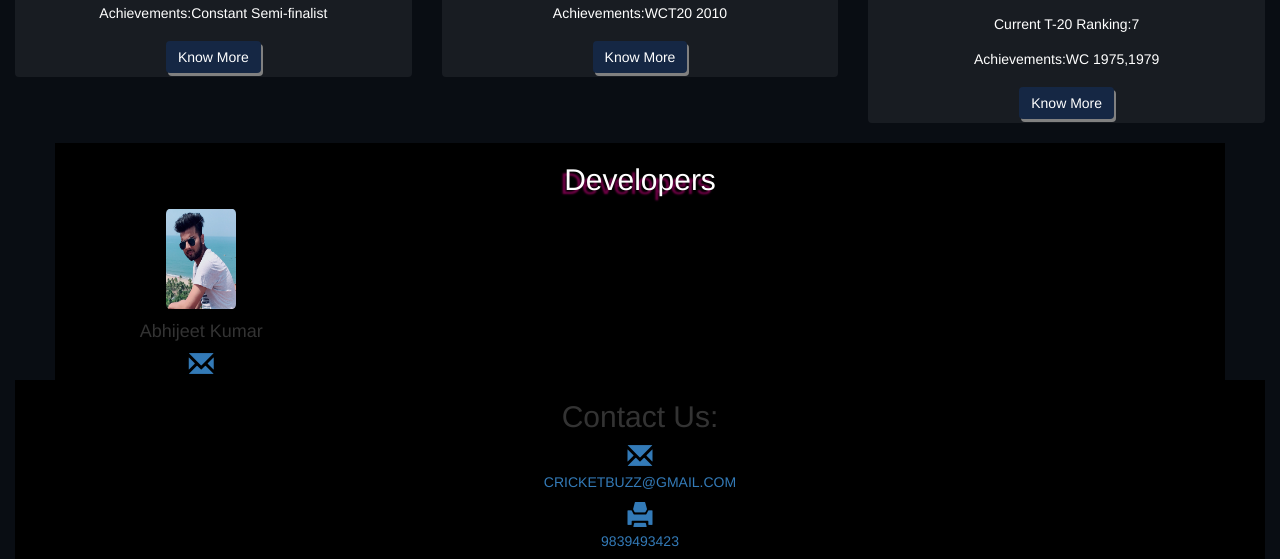
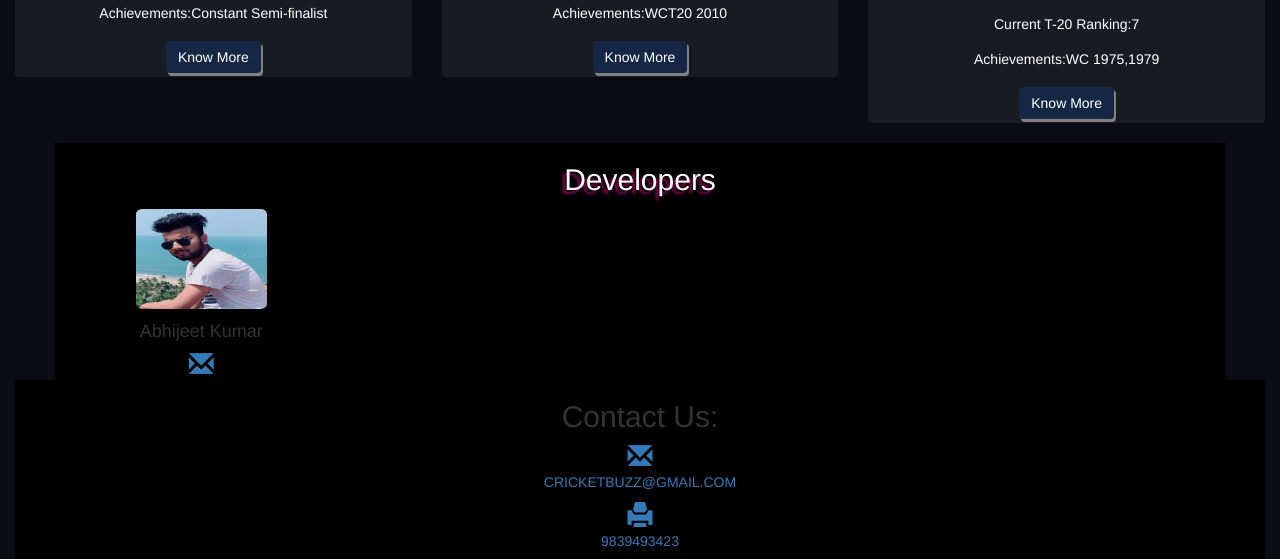
Before and after one commit to Abhi-monu/Abhi-monu.github.io, a plain HTML site: page index.html in a window 1280 px wide. Shown: the part 1993-2552 px from the top of the page. Drawn offline with nearby package versions, Linux system fonts and the light colour scheme.

Commit message:
Update index.html

```diff
--- a/index.html
+++ b/index.html
@@ -344,8 +344,8 @@ $(document).ready(function(){
   <h2 style=" color:#fff;text-shadow:-4px 4px 2px rgba(239, 0, 150,0.5);">Developers</h2>
   <div class="row">
 
-      <div class="col-sm-3">
-          <img src="static\d4.jpeg" id="icon">
+      <div class="col-sm-3" >
+          <img src="static\d4.jpeg" id="icon" style="margin-left: auto;margin-right: auto; width: 50%;">
           <h4 class="nm" class="nm">Abhijeet Kumar</h4>
           <a href="abhijeet.ak960@gmail.com"><i class="glyphicon glyphicon-envelope" style="font-size:25px"></i></a>
 
```
